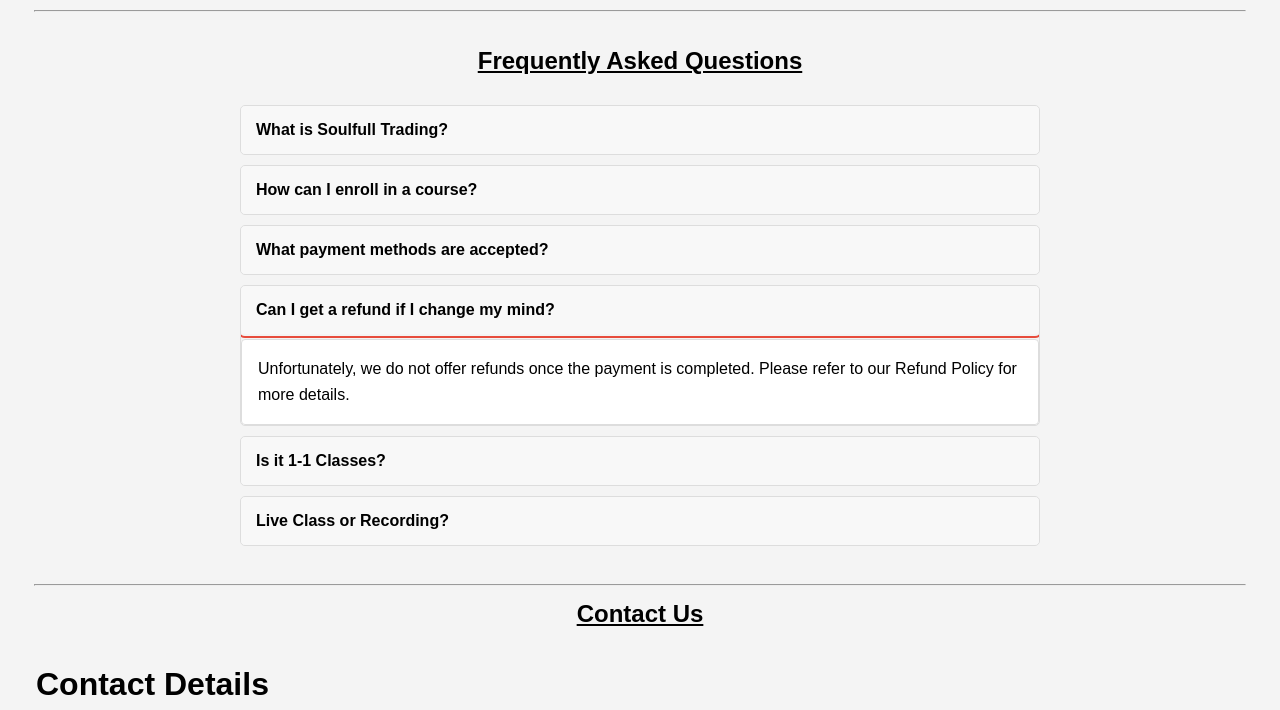
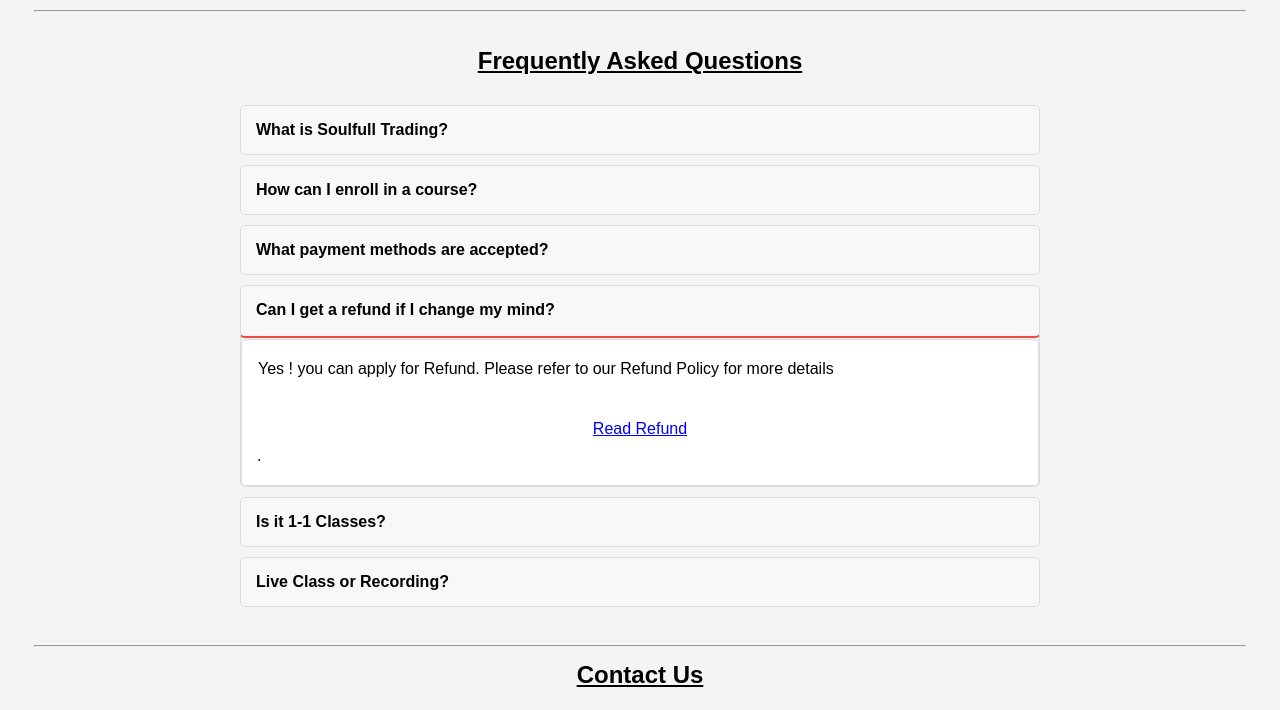
Before and after one commit to SoulfullTrader/Course, a plain HTML site: page index.html in a window 1280 px wide. Both pictures are taken after a click on the button "Can I get a refund if I change my mind?". Shown: the part 2554-3264 px from the top of the page. Drawn offline with nearby package versions, Linux system fonts and the light colour scheme; a script that the page names is missing.

Commit message:
Update index.html

```diff
--- a/index.html
+++ b/index.html
@@ -139,7 +139,9 @@
                 <div class="faq-item">
                     <button class="faq-question">Can I get a refund if I change my mind?</button>
                     <div class="faq-answer">
-                        <p>Unfortunately, we do not offer refunds once the payment is completed. Please refer to our Refund Policy for more details.</p>
+                        <p>Yes ! you can apply for Refund. Please refer to our Refund Policy for more details <div class="terms-link">
+            <p><a href="refund.html" target="_blank">Read Refund</a></p>
+        </div>.</p>
                     </div>
                 </div>
                 <div class="faq-item">
@@ -182,6 +184,9 @@
             <p><a href="tearm&condition.html" target="_blank">Read Terms and Conditions</a></p>
         </div>
 
+        <div class="terms-link">
+            <p><a href="refund.html" target="_blank">Read Refund</a></p>
+        </div>
     </main>
 
     <footer>
```
